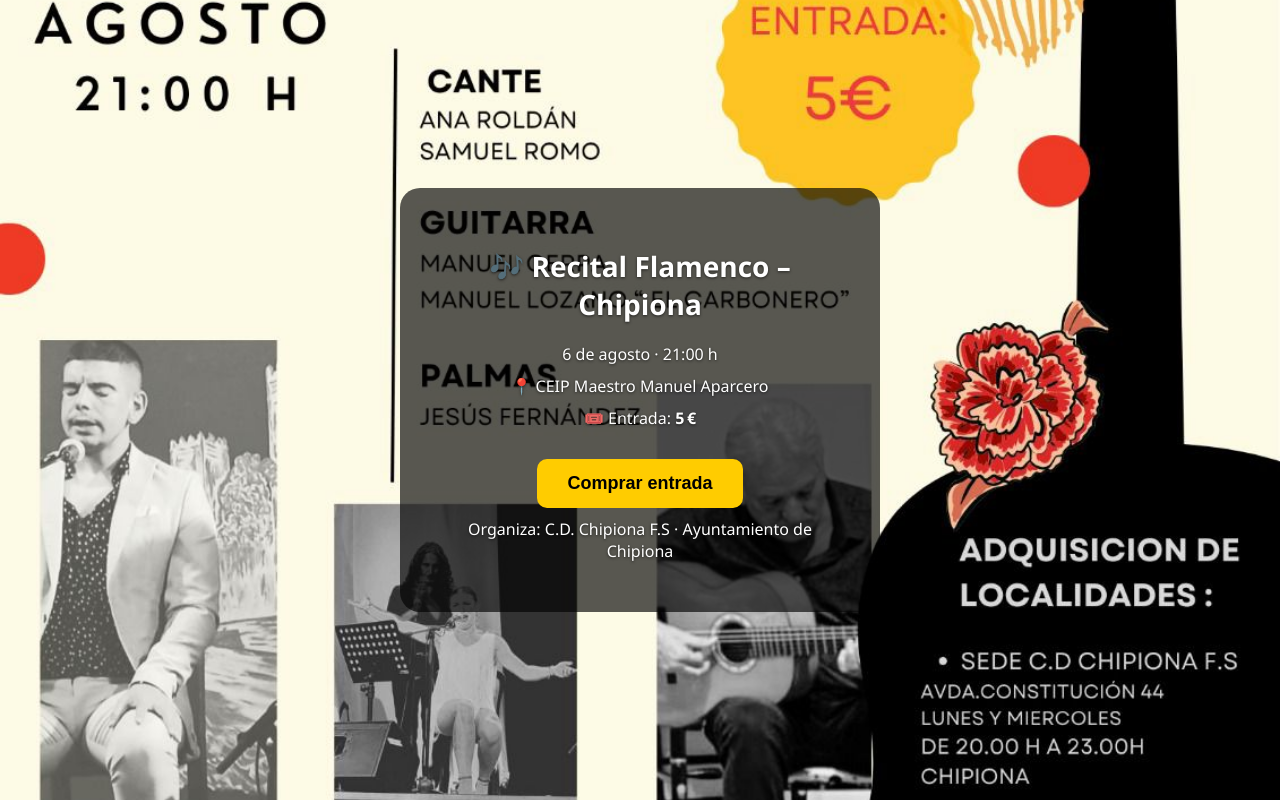
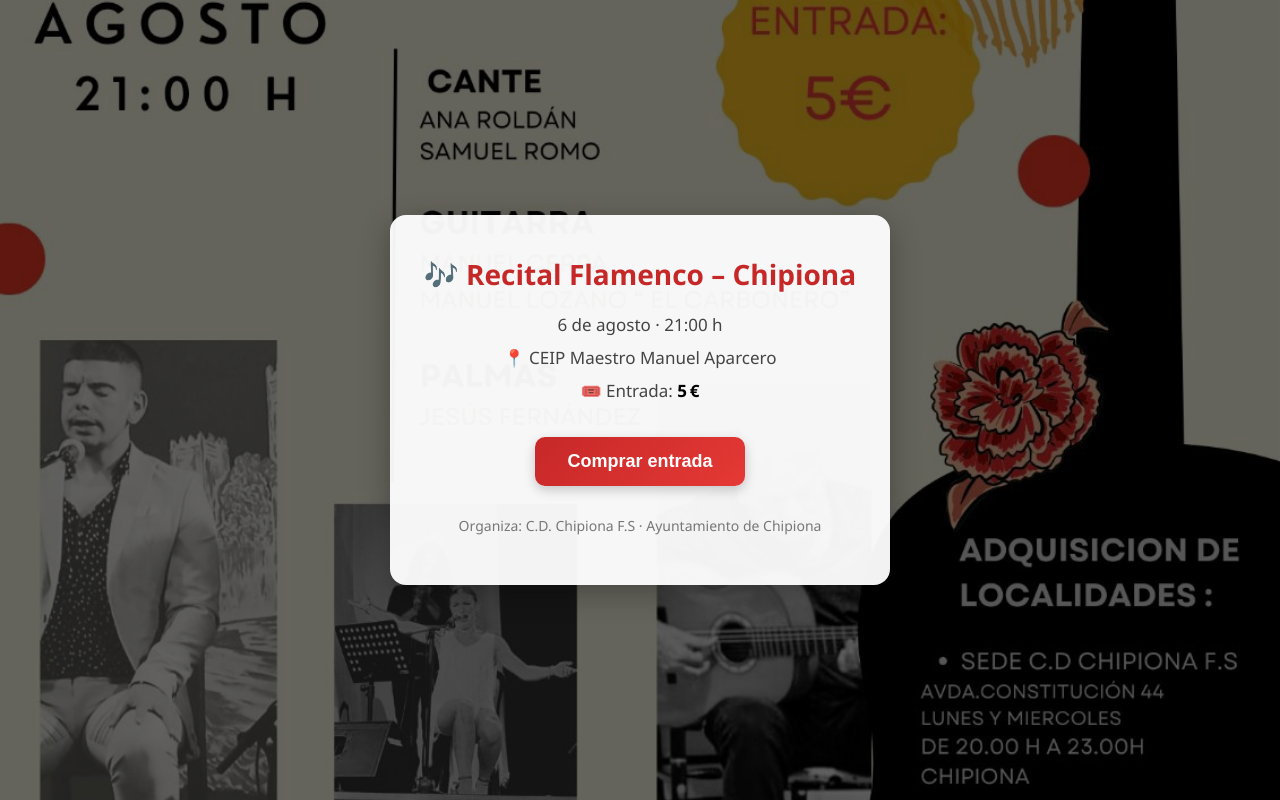
Before and after one commit to adrianrs928222/RecitaldeChipiona, a website: page index.html in a window 1280 px wide. Drawn offline with Linux system fonts and the light colour scheme.

Commit message:
style.css

```diff
--- a/style.css
+++ b/style.css
@@ -1,52 +1,104 @@
-body, html {
+/* Reset básico */
+* {
   margin: 0;
   padding: 0;
+  box-sizing: border-box;
+}
+
+body, html {
   height: 100%;
   font-family: 'Segoe UI', sans-serif;
 }
 
+/* Fondo con imagen */
 .fondo {
   background: url('flamenco.jpg') no-repeat center center / cover;
-  height: 100%;
+  min-height: 100vh;
   display: flex;
   align-items: center;
   justify-content: center;
-  color: white;
-  text-shadow: 0 1px 3px rgba(0,0,0,0.6);
+  padding: 20px;
 }
 
-.contenido {
-  background-color: rgba(0, 0, 0, 0.65);
-  padding: 40px;
-  border-radius: 20px;
-  text-align: center;
-  max-width: 90%;
-  width: 400px;
+/* Capa oscura encima del fondo */
+.fondo::before {
+  content: "";
+  position: absolute;
+  top: 0; left: 0; right: 0; bottom: 0;
+  background-color: rgba(0, 0, 0, 0.6);
+  z-index: 0;
 }
 
+/* Contenedor del contenido */
+.contenido {
+  position: relative;
+  z-index: 1;
+  background-color: rgba(255, 255, 255, 0.95);
+  padding: 40px 30px;
+  border-radius: 16px;
+  max-width: 500px;
+  width: 100%;
+  text-align: center;
+  box-shadow: 0 8px 30px rgba(0,0,0,0.3);
+}
+
+/* Títulos y texto */
 h1 {
   font-size: 28px;
+  color: #c62828;
   margin-bottom: 20px;
 }
 
 .fecha, .lugar, .precio, .organiza {
+  font-size: 17px;
   margin: 10px 0;
-  font-size: 16px;
+  color: #444;
 }
 
+.precio strong {
+  color: #000;
+}
+
+/* Botón bonito */
 button {
-  margin-top: 20px;
-  background: #ffcc00;
-  color: #000;
+  margin-top: 25px;
+  background: linear-gradient(135deg, #c62828, #e53935);
+  color: white;
   border: none;
-  padding: 14px 30px;
+  padding: 14px 32px;
   font-size: 18px;
   border-radius: 10px;
+  font-weight: bold;
   cursor: pointer;
-  font-weight: bold;
-  transition: background 0.3s;
+  transition: all 0.3s ease;
+  box-shadow: 0 4px 12px rgba(0,0,0,0.2);
 }
 
 button:hover {
-  background: #ffdb4d;
+  transform: scale(1.05);
+  background: linear-gradient(135deg, #b71c1c, #d32f2f);
 }
+
+/* Footer */
+.organiza {
+  margin-top: 30px;
+  font-size: 14px;
+  color: #777;
+}
+
+/* Responsive */
+@media (max-width: 600px) {
+  .contenido {
+    padding: 30px 20px;
+  }
+
+  h1 {
+    font-size: 22px;
+  }
+
+  button {
+    width: 100%;
+    font-size: 16px;
+    padding: 12px;
+  }
+}
```
